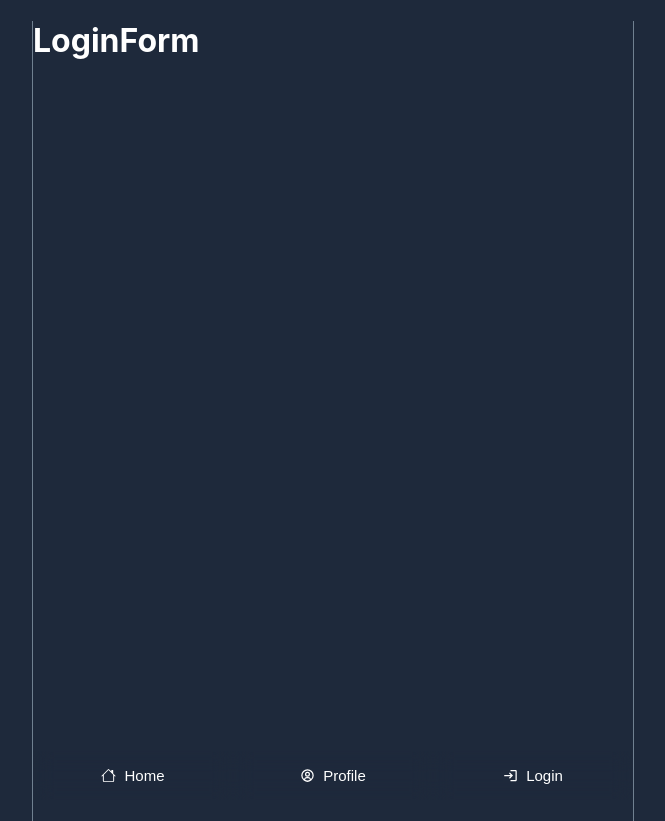
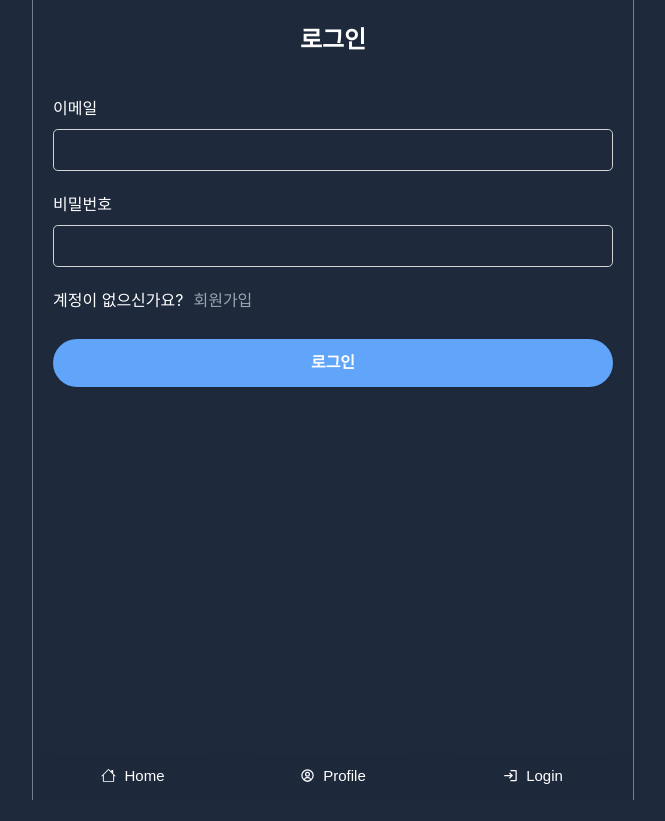
Before and after one commit to ssowem/react-twitter-app, a React (Create React App) app: page /users/login in a window 1280 px wide. Shown: the whole page, without its empty margins (307-972 px from the left). After the commit the page ends 800 px from the top, so only its background shows below. Built offline with nearby package versions, Linux system fonts and the light colour scheme; no server answers.

Commit message:
feat: LoginForm 추가 , toastify 스타일 추가

```diff
--- a/src/App.tsx
+++ b/src/App.tsx
@@ -3,34 +3,40 @@
 import Router from "components/Router";
 import { getAuth, onAuthStateChanged } from "firebase/auth";
 import { app } from "firebaseApp";
-import { ToastContainer} from 'react-toastify';
-import 'react-toastify/dist/ReactToastify.css';
+import { ToastContainer } from "react-toastify";
+import "react-toastify/dist/ReactToastify.css";
 import Loader from "components/loader/Loader";
 
 function App() {
   const auth = getAuth(app);
   const [init, setInit] = useState<boolean>(false);
   const [isAuthenticated, setIsAuthenticated] = useState<boolean>(
-    !!auth.currentUser  // auth.currentUser가 있으면 ture, 없으면 false값으로 변환
+    !!auth.currentUser // auth.currentUser가 있으면 ture, 없으면 false값으로 변환
   );
 
   // onAuthStateChanged: 사용자상태를 실시간으로 볼 수 있도록하는 firebase만의 실시간 업데이트 측정 함수
   useEffect(() => {
-    onAuthStateChanged(auth, (user) => {  //유저값을 받고 유저값이 있으면 setIsAuthenticated(true); 아니면  setIsAuthenticated(false);
-      if(user) {
+    onAuthStateChanged(auth, (user) => {
+      //유저값을 받고 유저값이 있으면 setIsAuthenticated(true); 아니면  setIsAuthenticated(false);
+      if (user) {
         setIsAuthenticated(true);
       } else {
         setIsAuthenticated(false);
       }
       setInit(true); //onAuthStateChanged 호출이 되면 항상 setInit(true);
-    })
-  },[auth]) // auth값이 바뀔때마다 호출
+    });
+  }, [auth]); // auth값이 바뀔때마다 호출
 
   return (
     <Layout>
-      <ToastContainer />
+      <ToastContainer
+        theme="dark"
+        autoClose={1000}
+        hideProgressBar
+        newestOnTop
+      />
       {/* init 일때만 라우터가 보여지게 함 */}
-      {init ? <Router isAuthenticated={isAuthenticated}/> : <Loader />}
+      {init ? <Router isAuthenticated={isAuthenticated} /> : <Loader />}
     </Layout>
   );
 }
--- a/src/components/users/LoginForm.tsx
+++ b/src/components/users/LoginForm.tsx
@@ -1,3 +1,102 @@
+import { useState } from "react";
+import { Link, useNavigate } from "react-router-dom";
+import { getAuth, signInWithEmailAndPassword } from "firebase/auth";
+import { app } from "firebaseApp";
+import { toast } from "react-toastify";
+
 export default function LoginForm() {
-  return <h1>LoginForm</h1>;
+  const [error, setError] = useState<string>("");
+  const [email, setEmail] = useState<string>("");
+  const [password, setPassword] = useState<string>("");
+  const navigate = useNavigate();
+
+  // firebase 회원가입
+  const onSubmit = async (e: any) => {
+    e.preventDefault();
+    try{
+      const auth = getAuth(app);
+      await signInWithEmailAndPassword(auth, email, password)
+      navigate("/"); //회원가입완료(=로그인) 후 메인페이지로 이동
+      toast.success("성공적으로 로그인이 되었습니다.");
+    } catch (error: any) {
+      toast.error(error?.code);
+    }
+  };
+
+  const onChange = (e: React.ChangeEvent<HTMLInputElement>) => {
+    const {
+      target: { name, value },
+    } = e;
+
+    if (name === "email") {
+      setEmail(value);
+      const validRegex =
+        /^[a-zA-Z0-9.!#$%&'*+/=?^_`{|}~\-]+@[a-zA-Z0-9\-]+(?:\.[a-zA-Z0-9\-]+)*$/;
+
+      if (!value?.match(validRegex)) {
+        setError("이메일 형식이 올바르지 않습니다.");
+      } else {
+        setError("");
+      }
+    }
+
+    if (name === "password") {
+      setPassword(value);
+      if (value?.length < 8) {
+        setError("비밀번호는 8자리 이상 입력해주세요.");
+      } else {
+        setError("");
+      }
+    }
+  };
+  return (
+    <form className="form form--lg" onSubmit={onSubmit}>
+      <div className="form__title">로그인</div>
+      <div className="form__block">
+        <label htmlFor="email">이메일</label>
+        <input
+          type="text"
+          name="email"
+          id="email"
+          value={email}
+          onChange={onChange}
+          required
+        />
+      </div>
+      <div className="form__block">
+        <label htmlFor="password">비밀번호</label>
+        <input
+          type="password"
+          name="password"
+          id="password"
+          value={password}
+          onChange={onChange}
+          required
+        />
+      </div>
+
+      {/* 에러가있고, 에러의 length가 0보다 크면 해당에러를 보여지게 */}
+      {error && error?.length > 0 && (
+        <div className="form__block">
+          <div className="form__error">{error}</div>
+        </div>
+      )}
+
+      <div className="form__block">
+        계정이 없으신가요?
+        <Link to="/users/signup" className="form__link">
+          회원가입
+        </Link>
+      </div>
+      <div className="form__block--lg">
+        <button
+          type="submit"
+          className="form__btn--submit"
+          disabled={error?.length > 0}
+        >
+          로그인
+        </button>
+      </div>
+    </form>
+  );
 }
--- a/src/components/users/SignupForm.tsx
+++ b/src/components/users/SignupForm.tsx
@@ -45,7 +45,7 @@
       setPassword(value);
       if (value?.length < 8) {
         setError("비밀번호는 8자리 이상 입력해주세요.");
-      } else if (value !== password) {
+      } else if (value !== passwordConfirmation) {
         setError("비밀번호와 비밀번호 확인 값이 다릅니다.");
       } else {
         setError("");
@@ -108,11 +108,11 @@
 
       <div className="form__block">
         계정이 있으신가요?
-        <Link to="/login" className="form__link">
+        <Link to="/users/login" className="form__link">
           로그인하기
         </Link>
       </div>
-      <div className="form__block">
+      <div className="form__block--lg">
         <button
           type="submit"
           className="form__btn--submit"
```
